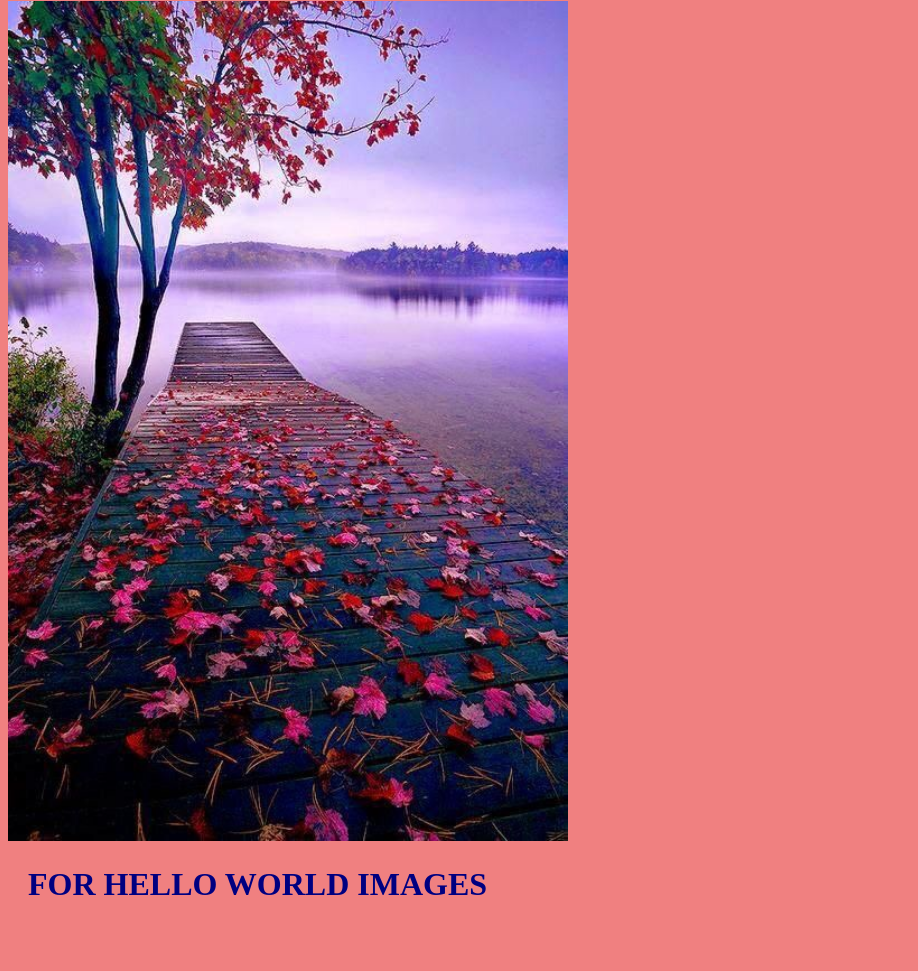
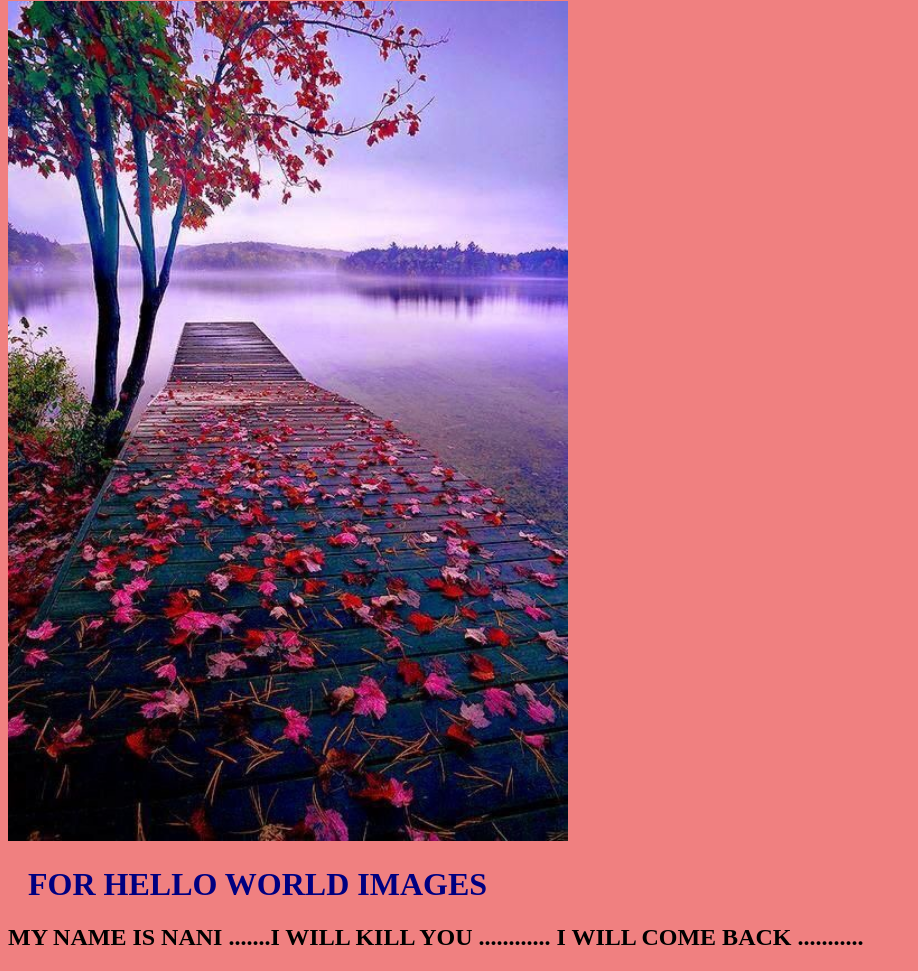
Before and after one commit to NaniPallapu/hello-world, a plain HTML site: page index.html in a window 1280 px wide. Shown: the part 799-1770 px from the top of the page, without its empty margins (0-918 px from the left). Before the commit the page ends 1723 px from the top, so only its background shows below. Drawn offline with Linux system fonts and the light colour scheme.

Commit message:
nani kill you line in index.html

```diff
--- a/index.html
+++ b/index.html
@@ -23,7 +23,7 @@
 
     <h1> FOR HELLO WORLD IMAGES</h1>
 
-
+<h2> MY NAME IS NANI .......I WILL KILL YOU ............ I WILL COME BACK ...........</h2>
 
 </body>
 </html>
```
